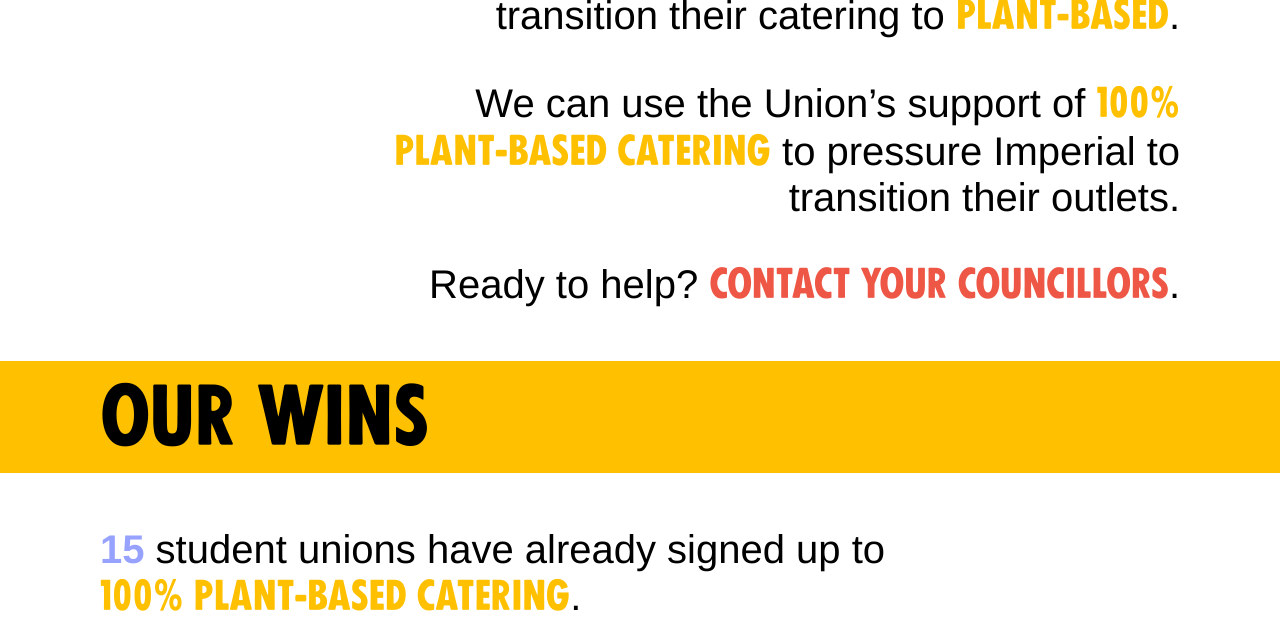
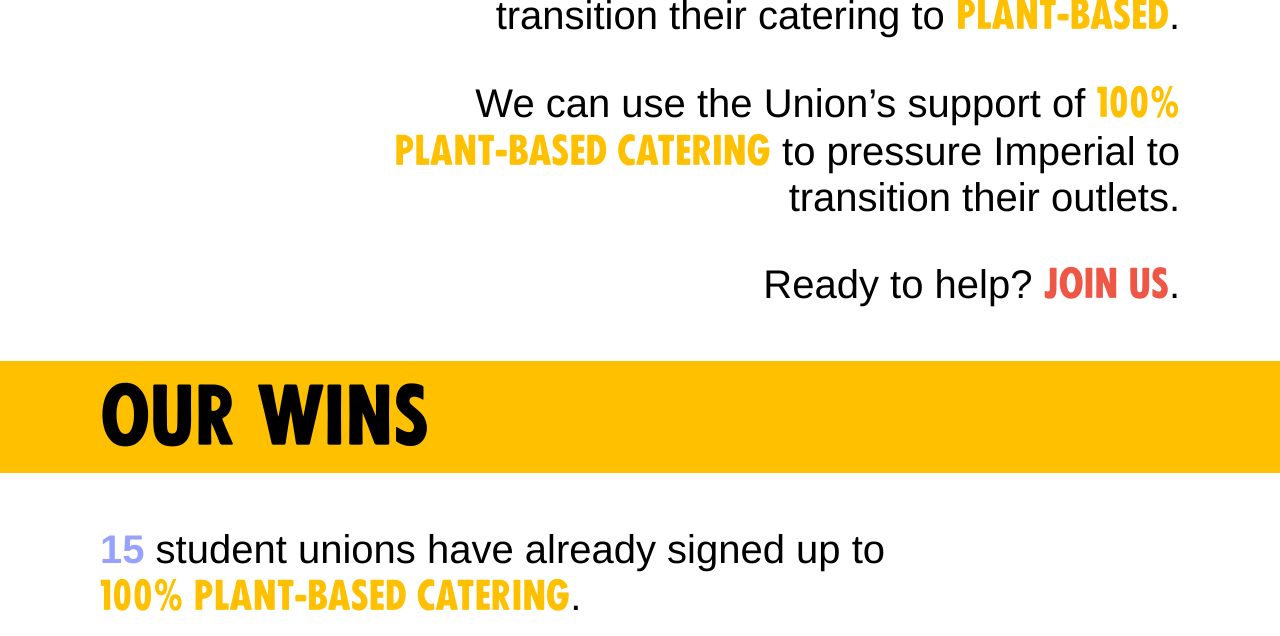
Before and after one commit to yogabbagabb/pbu-imperial.github.io, a Jekyll site: the page built from index.markdown, in a window 1280 px wide and 900 px high, scrolled down 3519 px, cut to the strip 0-636 px from the top of the window. Built offline with Jekyll 4.4.1, drawn with Linux system fonts in a browser that asks for light colours.

Commit message:
Update CTA

```diff
--- a/index.markdown
+++ b/index.markdown
@@ -65,7 +65,7 @@ We can use the Union's support of **100% plant-based catering**{: .headingy .yel
 What we eat is deeply intersectional. We will only accept a transition that works for exactly everyone.
 {: .left-block } -->
 
-Ready to help? **[Contact your councillors](/departments)**{: .headingy }.
+Ready to help? **[Join us](/departments)**{: .headingy }.
 {: .right-block }
 
 # Our wins
```
